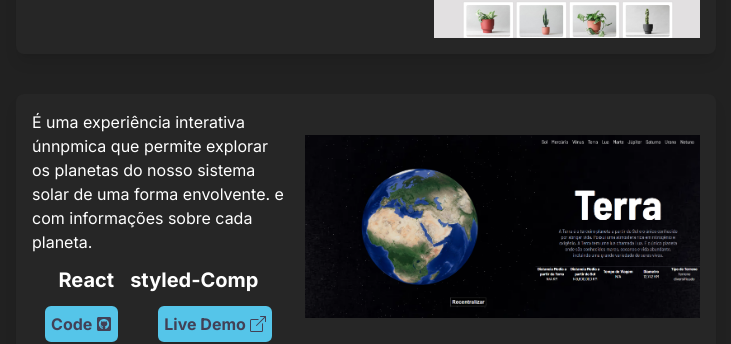
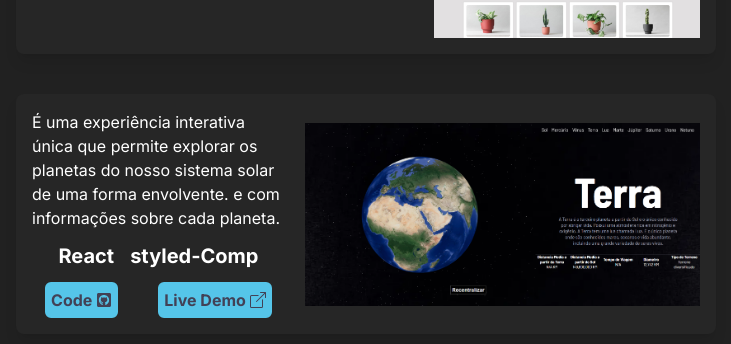
Before and after one commit to eldinho2/ViniciusSG.dev, a Next.js app: page / in a window 1280 px wide. Shown: the part 2118-2462 px from the top of the page, without its empty margins (274-1005 px from the left). Built offline with nearby package versions, Linux system fonts and the light colour scheme.

Commit message:
fix typing error

```diff
--- a/src/app/components/Portfolio.tsx
+++ b/src/app/components/Portfolio.tsx
@@ -132,7 +132,7 @@ const Portifolio = () => {
           <div className="flex justify-center items-center flex-col gap-3">
             <div>
               <p className="max-w-xl font-medium text-base">
-              É uma experiência interativa únnpmica que permite explorar os planetas do nosso sistema solar de uma forma envolvente. e com informações sobre cada planeta.
+              É uma experiência interativa única que permite explorar os planetas do nosso sistema solar de uma forma envolvente. e com informações sobre cada planeta.
               </p>
             </div>
             <div className="flex gap-4">
```
